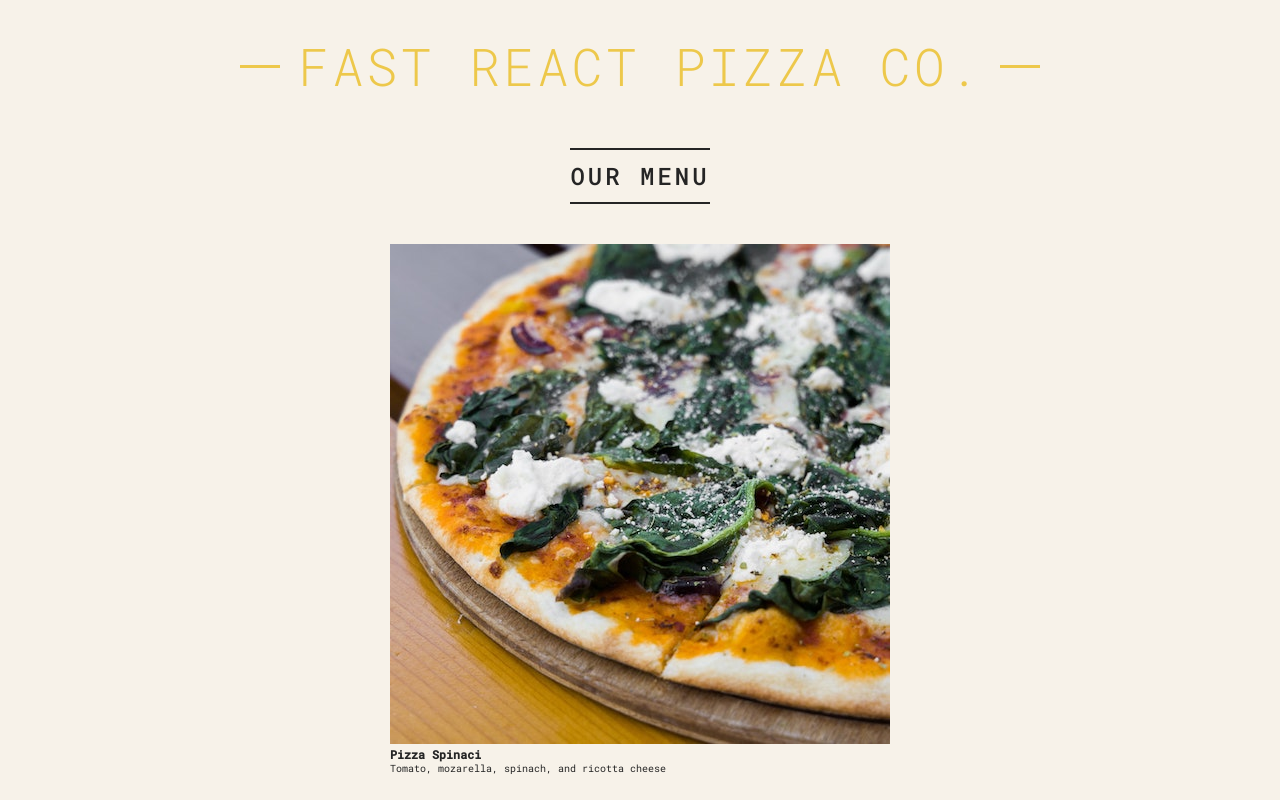
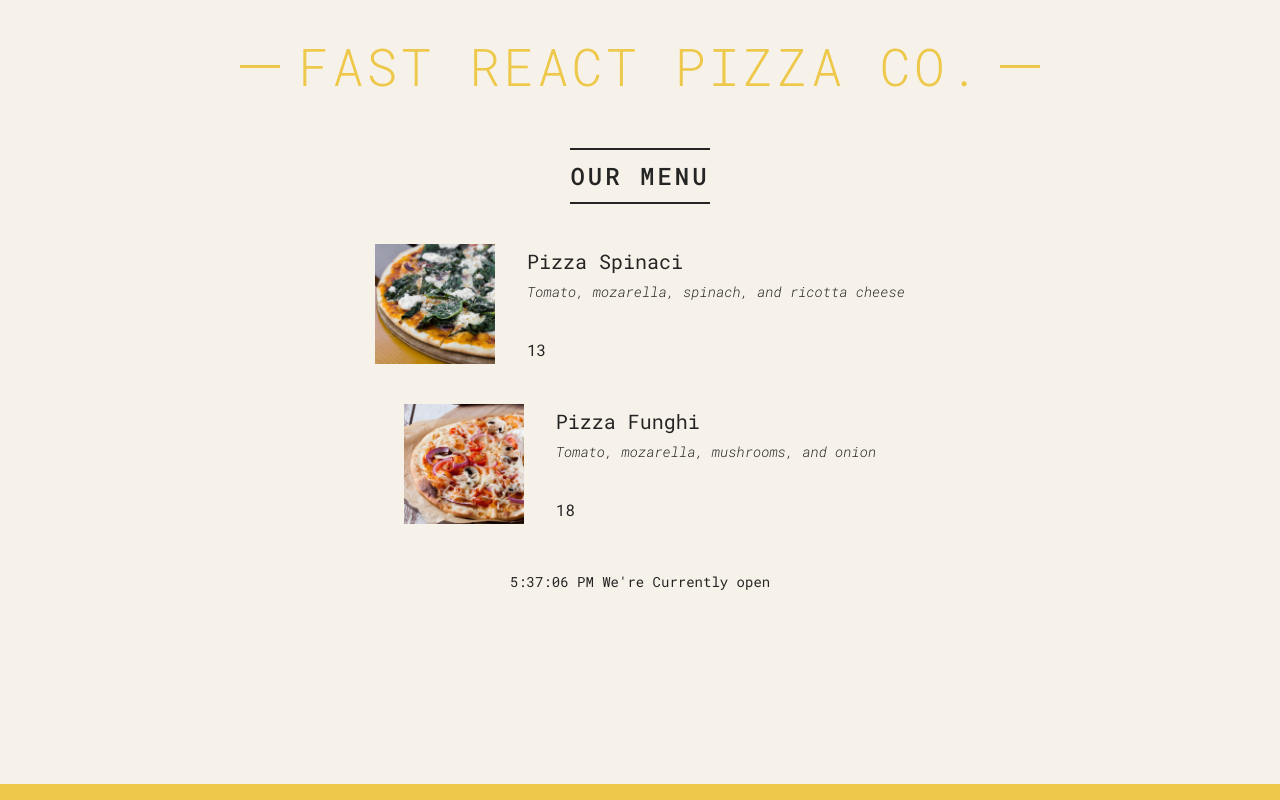
Before and after one commit to LeoMatheus/react-learn, a React (Create React App) app: page / in a window 1280 px wide. Shown: the top 800 px of the page. Built offline with nearby package versions, Linux system fonts and the light colour scheme.

Commit message:
Pass props

```diff
--- a/src/index.tsx
+++ b/src/index.tsx
@@ -1,3 +1,4 @@
+import { log } from "console";
 import React from "react";
 import ReactDOM from "react-dom/client";
 import "./index.css";
@@ -69,13 +70,34 @@
   return (
     <main className="menu">
       <h2>Our menu</h2>
-      <Pizza />
-      <Pizza />
-      <Pizza />
+      <Pizza
+        name="Pizza Spinaci"
+        ingredients=" Tomato, mozarella, spinach, and ricotta cheese"
+        photoName="pizzas/spinaci.jpg"
+        price={10}
+      />
+
+      <Pizza
+        name="Pizza Funghi"
+        ingredients=" Tomato, mozarella, mushrooms, and onion"
+        photoName="pizzas/funghi.jpg"
+        price={15}
+      />
     </main>
   );
 }
-
+function Pizza(props: any) {
+  return (
+    <div className="pizza">
+      <img src={props.photoName} alt={props.name} />
+      <div>
+        <h3>{props.name}</h3>
+        <p>{props.ingredients}</p>
+        <span>{props.price + 3}</span>
+      </div>
+    </div>
+  );
+}
 function Footer() {
   return (
     <footer className="footer">
@@ -83,15 +105,7 @@
     </footer>
   );
 }
-function Pizza() {
-  return (
-    <div>
-      <img src="pizzas/spinaci.jpg" alt="Pizza Spinaci" />
-      <h3>Pizza Spinaci</h3>
-      <p> Tomato, mozarella, spinach, and ricotta cheese</p>
-    </div>
-  );
-}
+
 const root = ReactDOM.createRoot(
   document.getElementById("root") as HTMLElement,
 );
```
